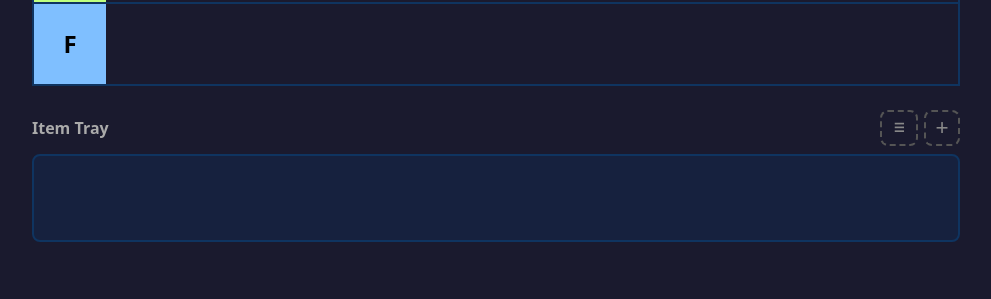
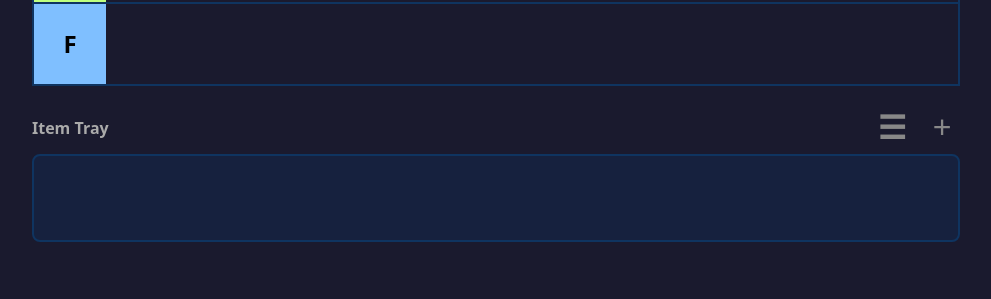
Before and after one commit to tdcinaz/Tierlister, a Flask app: page / in a window 1280 px wide. Shown: the part 501-800 px from the top of the page, without its empty margins (144-1135 px from the left). Run offline with Flask 3, Linux system fonts and the light colour scheme; some libraries are stand-ins or nearby versions.

Commit message:
button changes

```diff
--- a/templates/index.html
+++ b/templates/index.html
@@ -95,11 +95,10 @@
         .tray-header h2 { font-size: 1rem; color: #aaa; font-weight: 600; }
         .add-btn {
             width: 36px; height: 36px;
-            border: 2px dashed #555;
-            border-radius: 8px;
+            border: none;
             background: transparent;
             color: #888;
-            font-size: 1.4rem;
+            font-size: 2rem;
             cursor: pointer;
             display: flex;
             align-items: center;
@@ -291,11 +290,10 @@
         .batch-btn {
             height: 36px;
             padding: 0 .7rem;
-            border: 2px dashed #555;
-            border-radius: 8px;
+            border: none;
             background: transparent;
             color: #888;
-            font-size: .75rem;
+            font-size: 2rem;
             font-weight: 600;
             cursor: pointer;
             display: flex;
```
